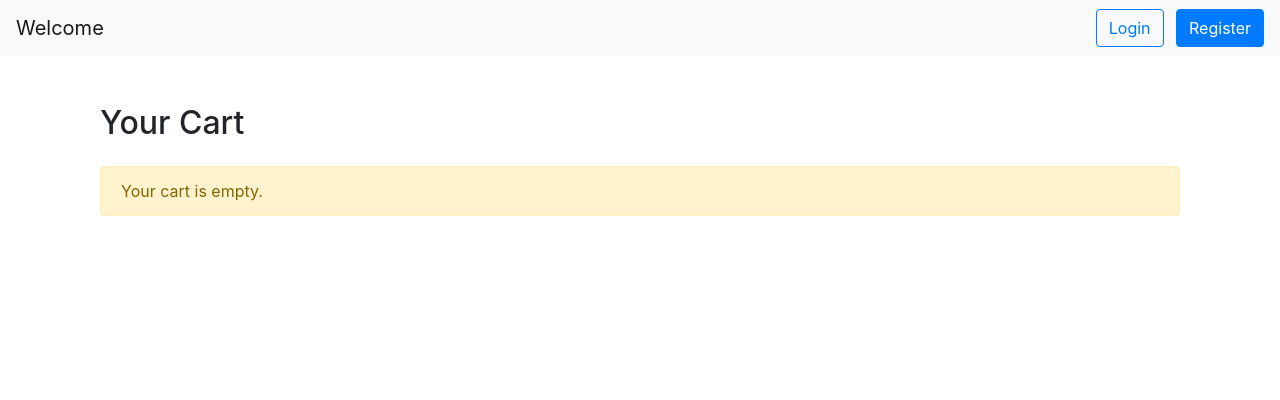
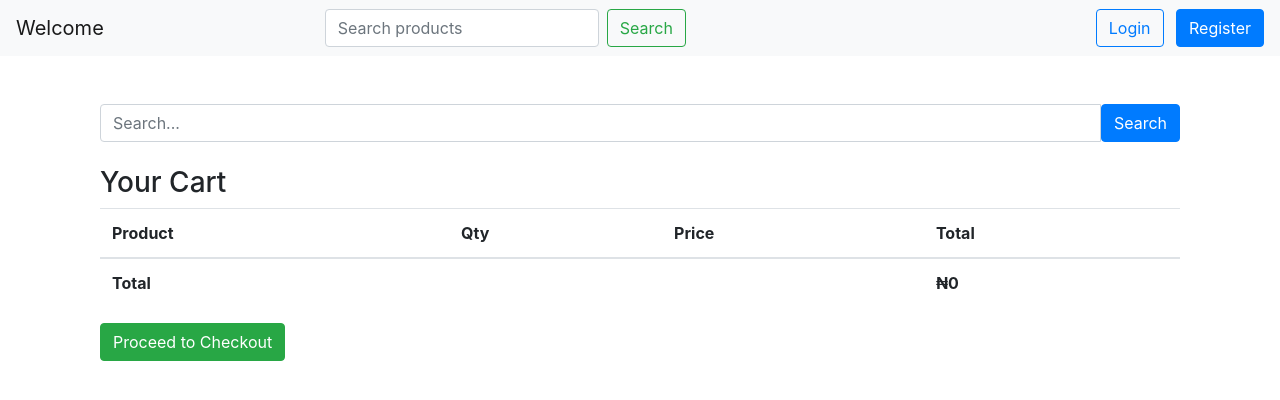
Before and after one commit to incognito59/my-work, a Django app: page /products/cart/ in a window 1280 px wide. Shown: the top 400 px of the page. Run offline with Django 5.2, Linux system fonts and the light colour scheme.

Commit message:
Update all my work

```diff
--- a/manage.py
+++ b/manage.py
@@ -5,7 +5,7 @@ import sys
 
 
 def main():
-    """Run administrative tasks."""
+    # """Run administrative tasks."""
     os.environ.setdefault('DJANGO_SETTINGS_MODULE', 'mywork.settings')
     try:
         from django.core.management import execute_from_command_line
--- a/products/templates/cart.html
+++ b/products/templates/cart.html
@@ -1,28 +1,38 @@
 {% extends 'base.html' %}
-
 {% block content %}
 <div class="container mt-5">
-  <h2 class="mb-4">Your Cart</h2>
+  <form method="get" action="{% url 'products:product-list' %}" class="mb-4">
+    <div class="input-group">
+      <input type="text" name="q" placeholder="Search..." class="form-control" />
+      <button class="btn btn-primary" type="submit">Search</button>
+    </div>
+  </form>
 
-  {% if products %}
-    <ul class="list-group mb-4">
+  <h3>Your Cart</h3>
+  <table class="table">
+    <thead>
+      <tr>
+        <th>Product</th>
+        <th>Qty</th>
+        <th>Price</th>
+        <th>Total</th>
+      </tr>
+    </thead>
+    <tbody>
       {% for product in products %}
-        <li class="list-group-item d-flex justify-content-between align-items-center">
-          <div>
-            <strong>{{ product.name }}</strong><br>
-            <small>₦{{ product.price }}</small>
-          </div>
-          <span class="badge badge-primary badge-pill">₦{{ product.price }}</span>
-        </li>
+        <tr>
+          <td>{{ product.title }}</td>
+          <td>{{ product.quantity }}</td>
+          <td>₦{{ product.price }}</td>
+          <td>₦{{ product.total_price }}</td>
+        </tr>
       {% endfor %}
-    </ul>
-
-    <div class="text-right mb-4">
-      <h5>Total: ₦{{ total }}</h5>
-      <a href="{% url 'products:checkout' %}" class="btn btn-success">Proceed to Checkout</a>
-    </div>
-  {% else %}
-    <div class="alert alert-warning">Your cart is empty.</div>
-  {% endif %}
+      <tr>
+        <td colspan="3"><strong>Total</strong></td>
+        <td><strong>₦{{ total }}</strong></td>
+      </tr>
+    </tbody>
+  </table>
+  <a href="{% url 'products:checkout' %}" class="btn btn-success">Proceed to Checkout</a>
 </div>
 {% endblock %}
--- a/products/urls.py
+++ b/products/urls.py
@@ -12,4 +12,5 @@ urlpatterns = [
     path('checkout/', views.checkout, name='checkout'),
     path('confirm-payment/', views.confirm_payment, name='confirm-payment'),
     path('product/<int:product_id>/', views.product_detail, name='product-detail'),
+    path('buy-now/<int:product_id>/', views.buy_now, name='buy-now'),
 ]
--- a/products/views.py
+++ b/products/views.py
@@ -1,9 +1,13 @@
 from django.shortcuts import render, redirect, get_object_or_404
 from django.contrib import messages
-from .models import Product
+from .models import Product, Comment
 
 def index(request):
-    products = Product.objects.all()
+    query = request.GET.get('q')
+    if query:
+        products = Product.objects.filter(name__icontains=query)
+    else:
+        products = Product.objects.all()
     return render(request, 'index.html', {'products': products})
 
 def login_page(request):
@@ -18,21 +22,42 @@ def register_page(request):
 
 def add_to_cart(request, item_id):
     product = get_object_or_404(Product, id=item_id)
-    cart = request.session.get('cart', [])
-    cart.append(product.id)
+    cart = request.session.get('cart', {})
+
+    if str(product.id) in cart:
+        cart[str(product.id)] += 1
+    else:
+        cart[str(product.id)] = 1
+
     request.session['cart'] = cart
-    return redirect('products:product-list')
+    return redirect('products:view-cart')
 
 def view_cart(request):
-    cart = request.session.get('cart', [])
-    products = Product.objects.filter(id__in=cart)
-    total = sum(product.price for product in products)
+    cart = request.session.get('cart', {})
+    products = []
+    total = 0
+
+    for product_id, quantity in cart.items():
+        product = get_object_or_404(Product, id=product_id)
+        product.quantity = quantity
+        product.total_price = product.price * quantity
+        products.append(product)
+        total += product.total_price
+
     return render(request, 'cart.html', {'products': products, 'total': total})
 
 def checkout(request):
-    cart = request.session.get('cart', [])
-    products = Product.objects.filter(id__in=cart)
-    total = sum(product.price for product in products)
+    cart = request.session.get('cart', {})
+    products = []
+    total = 0
+
+    for product_id, quantity in cart.items():
+        product = get_object_or_404(Product, id=product_id)
+        product.quantity = quantity
+        product.total_price = product.price * quantity
+        products.append(product)
+        total += product.total_price
+
     total_kobo = int(total * 100)
 
     context = {
@@ -46,10 +71,36 @@ def checkout(request):
 def confirm_payment(request):
     if request.method == 'POST':
         messages.success(request, "Payment confirmed. Thank you!")
-        request.session['cart'] = []
+        request.session['cart'] = {}
         return redirect('products:product-list')
 
-# ✅ Corrected detail view
 def product_detail(request, product_id):
     product = get_object_or_404(Product, id=product_id)
-    return render(request, 'product_detail.html', {'product': product})
+
+    # Handle additional images if the relation exists
+    try:
+        additional_images = product.additional_images.all()
+    except AttributeError:
+        additional_images = []
+
+    comments = product.comments.all().order_by('-created_at')
+
+    if request.method == 'POST':
+        name = request.POST.get('name')
+        text = request.POST.get('text')
+        rating = request.POST.get('rating')
+        if name and text and rating:
+            Comment.objects.create(product=product, name=name, text=text, rating=rating)
+            messages.success(request, "Thank you for your review!")
+            return redirect('products:product-detail', product_id=product.id)
+
+    return render(request, 'product_detail.html', {
+        'product': product,
+        'comments': comments,
+        'additional_images': additional_images
+    })
+
+def buy_now(request, product_id):
+    product = get_object_or_404(Product, id=product_id)
+    request.session['cart'] = {str(product.id): 1}
+    return redirect('products:checkout')
--- a/templates/base.html
+++ b/templates/base.html
@@ -1,7 +1,6 @@
 <!doctype html>
 <html lang="en">
   <head>
-    <!-- Required meta tags -->
     <meta charset="utf-8">
     <meta name="viewport" content="width=device-width, initial-scale=1, shrink-to-fit=no">
 
@@ -12,13 +11,18 @@
     <title>Hello, world!</title>
   </head>
   <body>
-    <!-- Navbar with Login and Register Buttons -->
+    <!-- Navbar with Search, Login and Register Buttons -->
     <nav class="navbar navbar-expand-lg navbar-light bg-light">
       <a class="navbar-brand" href="#">Welcome</a>
+
+      <form class="form-inline my-2 my-lg-0 mx-auto" method="GET" action="{% url 'products:product-list' %}">
+        <input class="form-control mr-sm-2" type="search" placeholder="Search products" name="q" aria-label="Search">
+        <button class="btn btn-outline-success my-2 my-sm-0" type="submit">Search</button>
+      </form>
+
       <div class="ml-auto">
-       <a href="{% url 'products:login' %}" class="btn btn-outline-primary mr-2">Login</a>
-       <a href="{% url 'products:register' %}" class="btn btn-primary">Register</a>
-
+        <a href="{% url 'products:login' %}" class="btn btn-outline-primary mr-2">Login</a>
+        <a href="{% url 'products:register' %}" class="btn btn-primary">Register</a>
       </div>
     </nav>
 
@@ -29,7 +33,6 @@
     </div>
 
     <!-- Optional JavaScript -->
-    <!-- jQuery first, then Popper.js, then Bootstrap JS -->
     <script src="https://code.jquery.com/jquery-3.3.1.slim.min.js"
             integrity="sha384-q8i/X+965DzO0rT7abK41JStQIAqVgRVzpbzo5smXKp4YfRvH+8abtTE1Pi6jizo"
             crossorigin="anonymous"></script>
```
Also changed, not shown: products/admin.py (+13 -7 lines), products/models.py (+46 -6 lines), products/templates/index.html (+34 -19 lines), products/templates/product_detail.html (+68 -13 lines), products/templatetags/cart_extras.py (added, +10 -0 lines), db.sqlite3, products/migrations/0004_comment.py (added), products/templatetags/__init__.py (added).
